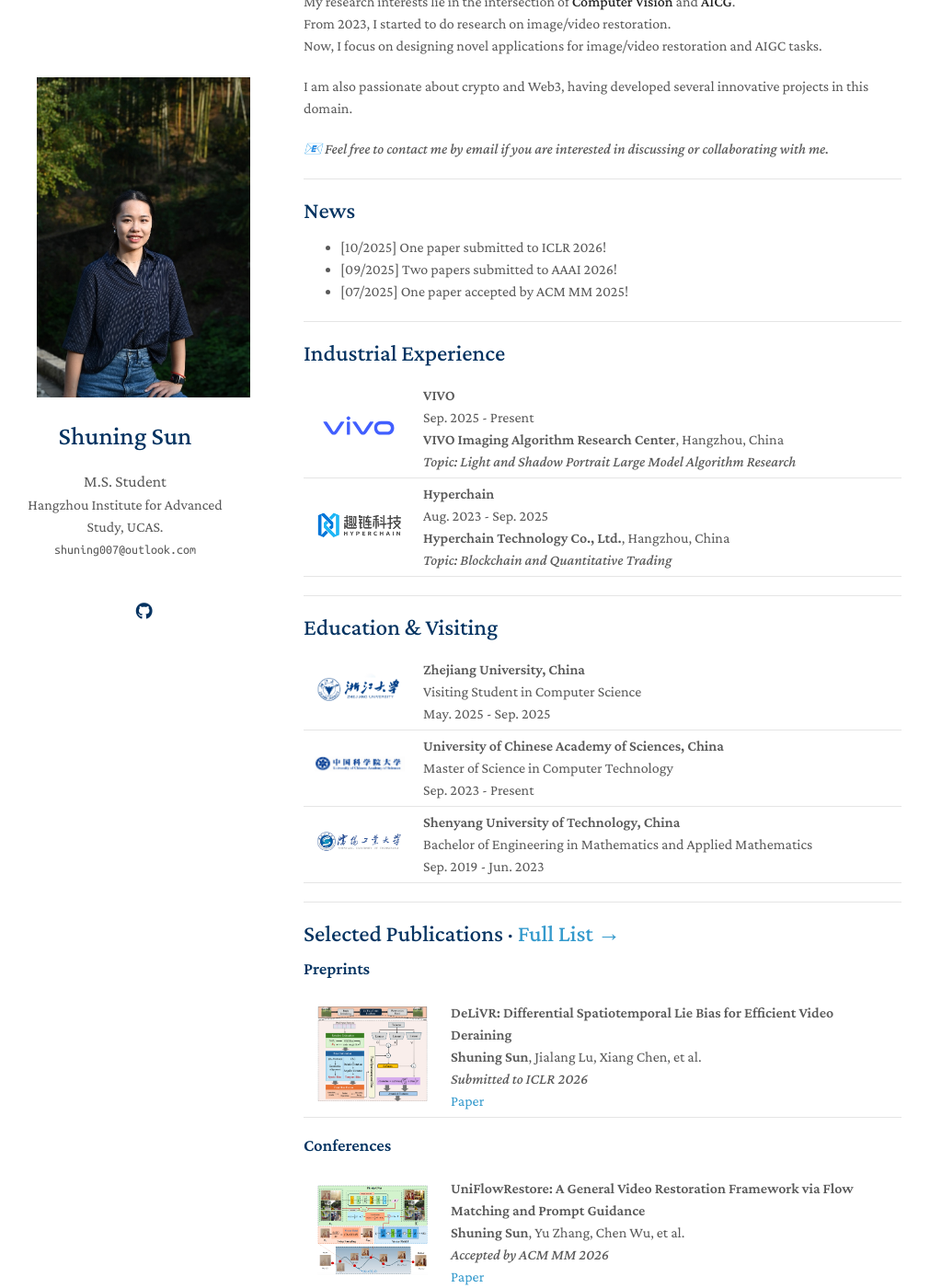
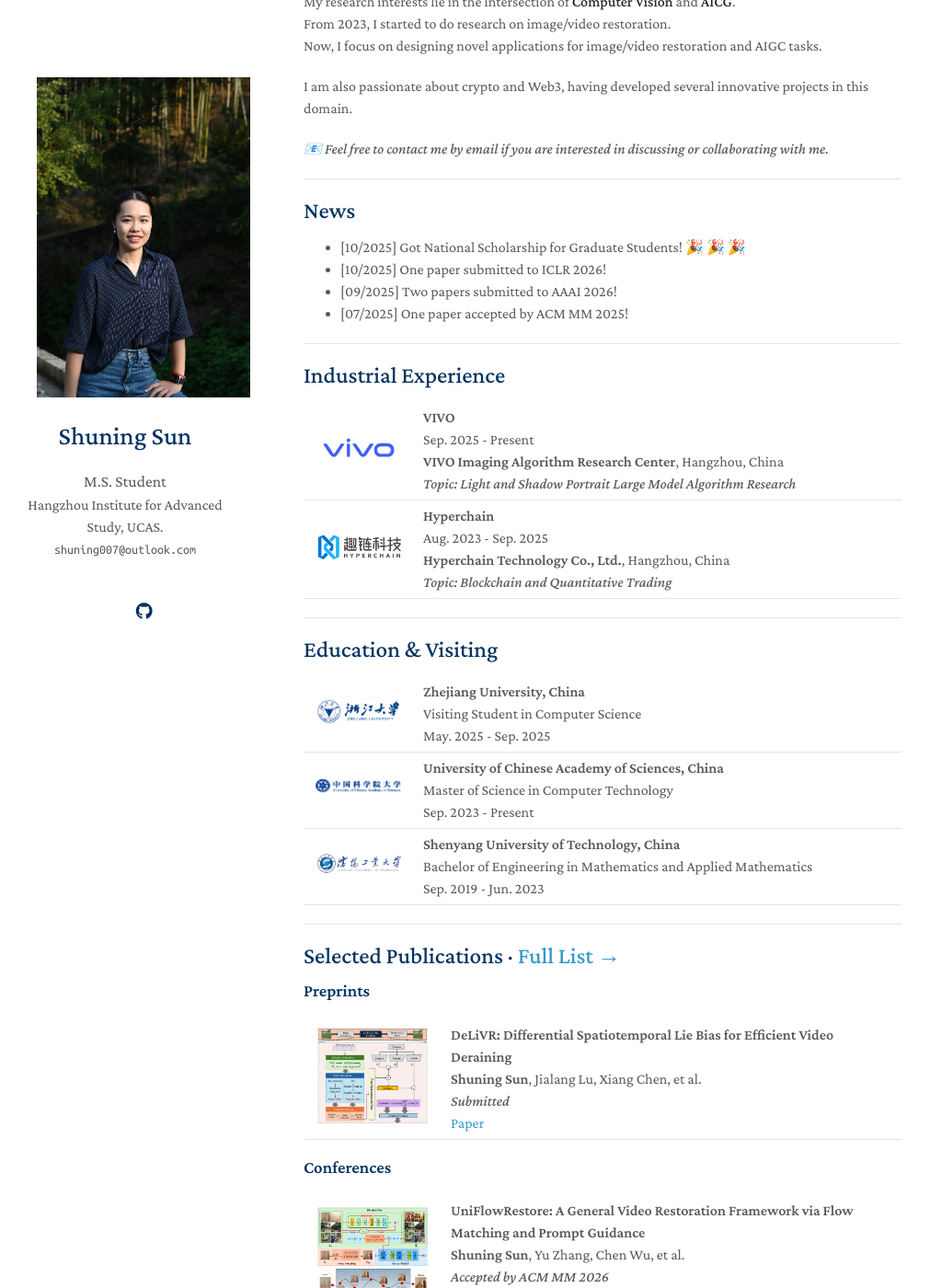
Before and after one commit to Shuning0312/Shuning0312.github.io, a Jekyll site: the page built from index copy.md, in a window 1280 px wide and 1400 px high, scrolled down 235 px. Shown: the whole window at 92% size, without its empty margins (140-1151 px from the left). Built offline with Jekyll 4.4.1, drawn with Linux system fonts in a browser that asks for light colours; nearby versions of some CDN libraries; a style sheet for code colours, icons or effects is not loaded; our own code applies the rules of GitHub Pages for plain Markdown files; some of the changed text lies outside the part shown.

Commit message:
Update homepage layout

```diff
--- a/index copy.md
+++ b/index copy.md
@@ -19,6 +19,7 @@
 
 ## News
 
+- [10/2025] Got National Scholarship for Graduate Students! 🎉 🎉 🎉
 - [10/2025] One paper submitted to ICLR 2026!
 - [09/2025] Two papers submitted to AAAI 2026!
 - [07/2025] One paper accepted by ACM MM 2025!
@@ -106,7 +107,7 @@
 <td>
 <b>DeLiVR: Differential Spatiotemporal Lie Bias for Efficient Video Deraining</b><br>
 <b>Shuning Sun</b>, Jialang Lu, Xiang Chen, et al.<br>
-<i>Submitted to ICLR 2026</i><br>
+<i>Submitted</i><br>
 <a href="https://www.arxiv.org/abs/2509.21719">Paper</a>
 </td>
 </tr>
@@ -132,8 +133,9 @@
 
 ## Honors & Awards
 
+| [10/2025] National Scholarship for Graduate Students.                                     |
+| :---------------------------------------------------------------------------------------- |
 | [04/2024] Web3.0 Innovation Competition — **RentChain**, Third Prize in Hong Kong Region. |
-| :---------------------------------------------------------------------------------------- |
 | [08/2021] China Computer Games Competition — **Connect Six AI**, National Second Prize.   |
 | [09/2021] Mathematical Contest in Modeling — Second Prize, Liaoning Province.             |
 
```
